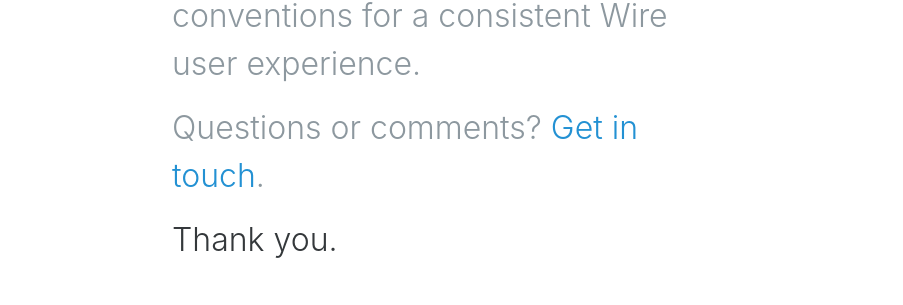
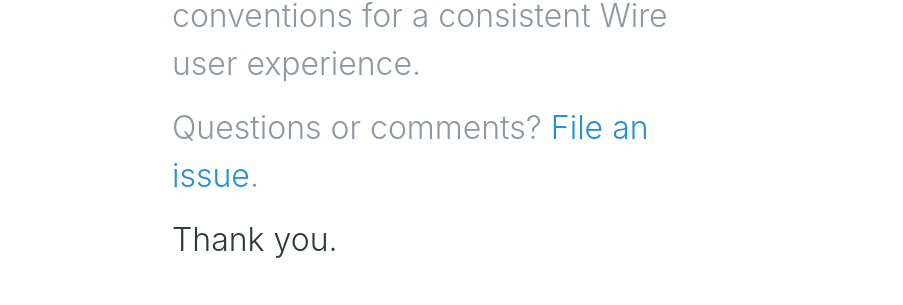
Before and after one commit to wireapp/brand, a Jekyll site: the page built from index.html, in a window 1280 px wide. Shown: the part 560-865 px from the top of the page, without its empty margins (188-1091 px from the left). Built offline with Jekyll 4.4.1, drawn with Linux system fonts in a browser that asks for light colours; comment, search, counter and statistics services are not loaded.

Commit message:
Replace e-mail contact with link to file an issue
Closes #1 (no need to change the e-mail address, we’ll use issues instead).

```diff
--- a/index.html
+++ b/index.html
@@ -5,5 +5,8 @@
 
 <p class="lead">These guidelines are designed to help you understand the Wire brand.</p>
 <p class="lead">Follow these principles and conventions for a consistent Wire user experience.</p>
-<p class="lead">Questions or comments? <a href="mailto:brand@wire.com">Get in touch</a>.</p>
+<p class="lead">
+	Questions or comments?
+	<a href="https://github.com/wireapp/brand/issues/new" target="_blank">File an issue</a>.
+</p>
 <p class="lead dark">Thank you.</p>
```
